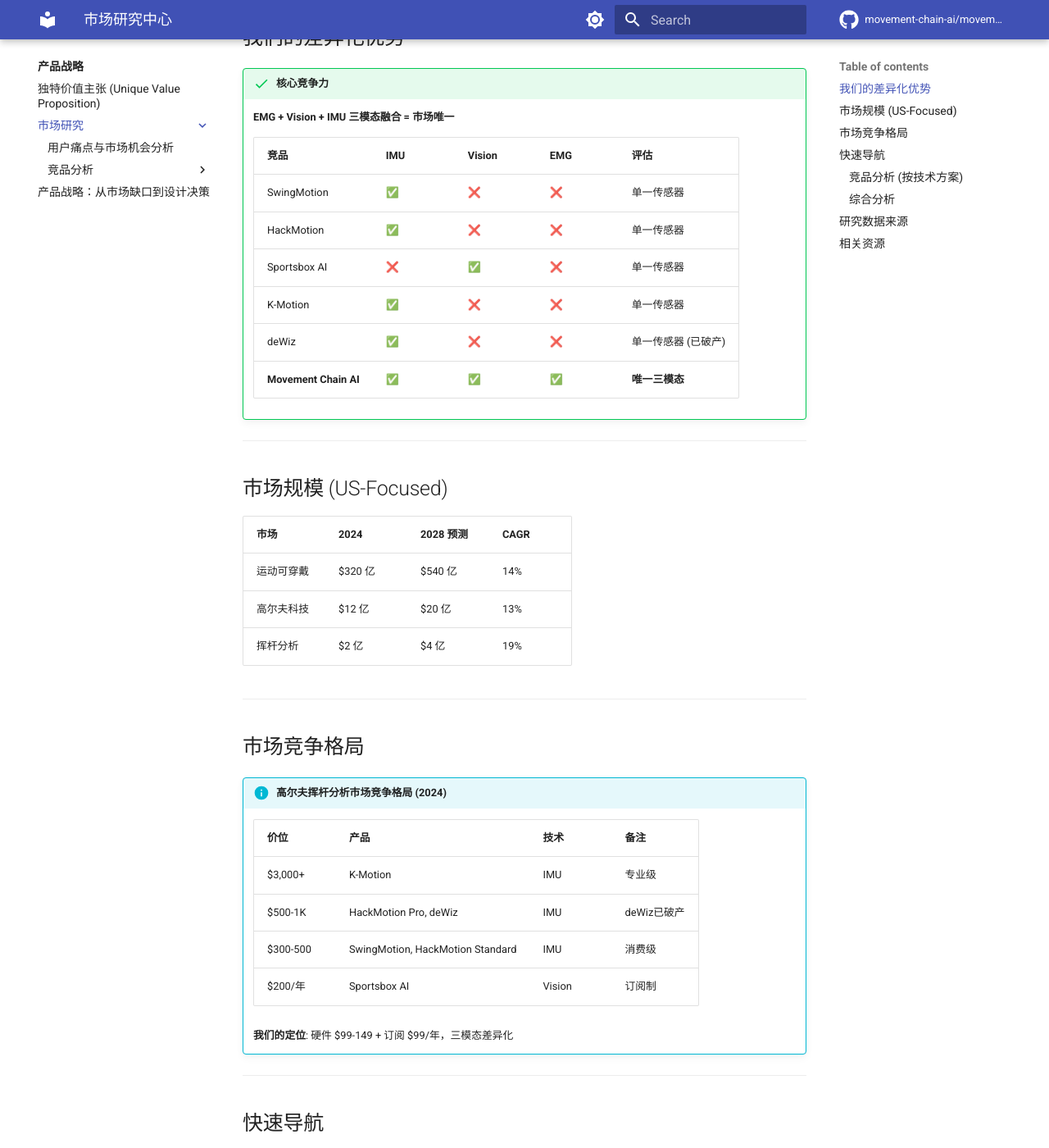
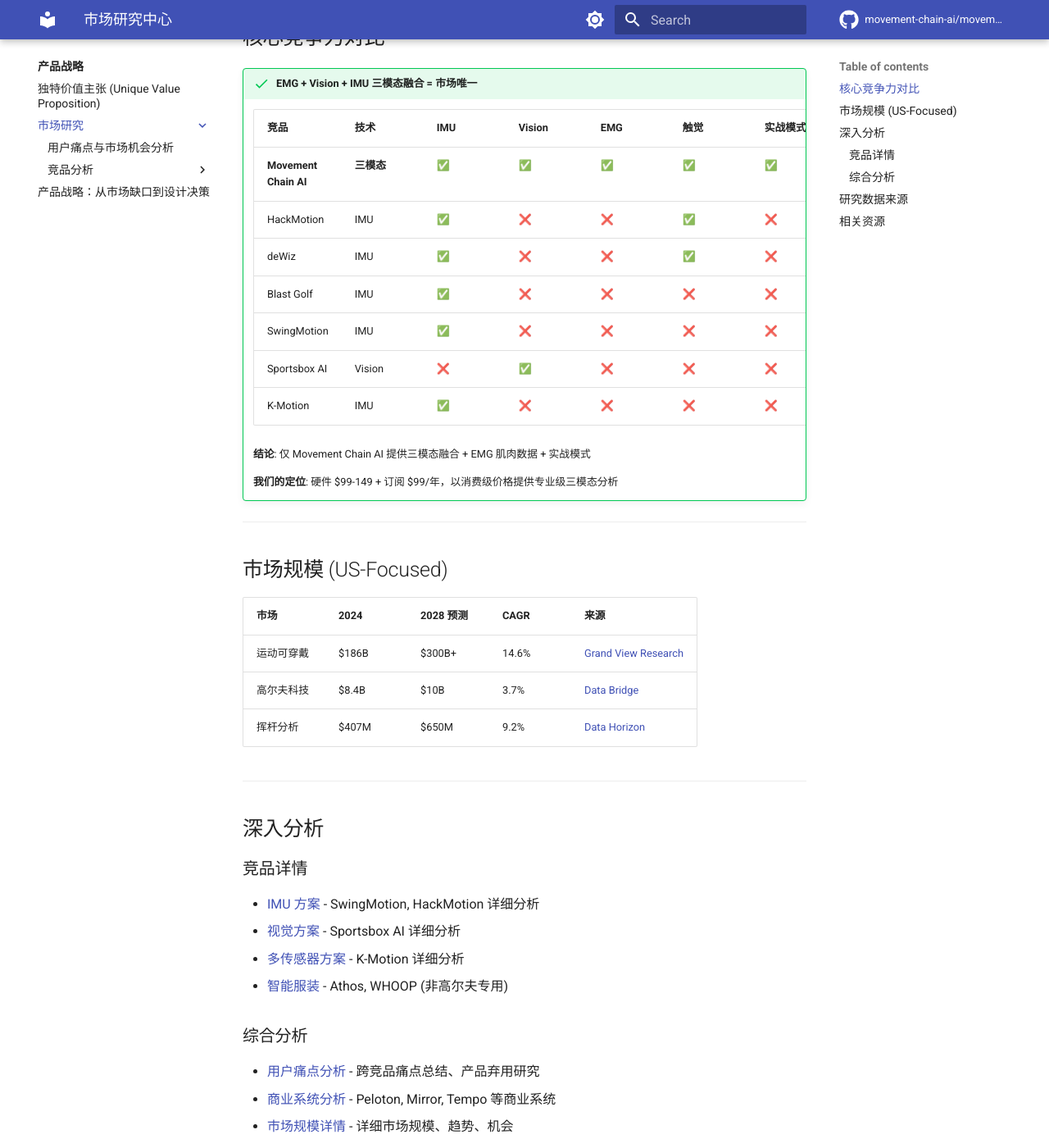
Before and after one commit to movement-chain-ai/movement-chain-docs, an MkDocs documentation site: the page built from docs/zh/product/market-landscape/index.md, in a window 1280 px wide and 1400 px high, scrolled down 291 px. Shown: the whole window at 82% size. Built offline with MkDocs 1.6.1 and Material for MkDocs 9.7.7, drawn with Linux system fonts in a browser that asks for light colours; comment, search, counter and statistics services are not loaded; the version menu is left out; some of the changed text lies outside the part shown.

Commit message:
refactor(product): consolidate competitor tables and add market sources
- Merge 3 overlapping competitor tables into single source of truth
  in market-landscape/index.md (10-column with market share data)
- Add authoritative sources for market size (Grand View, Data Bridge)
- Replace TL;DR in product-strategy.md with decision navigation table
- Simplify unique-value.md to show differentiators only, link to full table
- Remove redundant 快速导航 section

Note: Market research site URLs return 403 to bots but work in browsers

```diff
--- a/docs/zh/product/market-landscape/index.md
+++ b/docs/zh/product/market-landscape/index.md
@@ -4,63 +4,54 @@
 
 ---
 
-## 我们的差异化优势
+## 核心竞争力对比
 
-!!! success "核心竞争力"
-    **EMG + Vision + IMU 三模态融合 = 市场唯一**
+!!! success "EMG + Vision + IMU 三模态融合 = 市场唯一"
 
-    | 竞品 | IMU | Vision | EMG | 评估 |
-    |-----|-----|--------|-----|------|
-    | SwingMotion | ✅ | ❌ | ❌ | 单一传感器 |
-    | HackMotion | ✅ | ❌ | ❌ | 单一传感器 |
-    | Sportsbox AI | ❌ | ✅ | ❌ | 单一传感器 |
-    | K-Motion | ✅ | ❌ | ❌ | 单一传感器 |
-    | deWiz | ✅ | ❌ | ❌ | 单一传感器 (已破产) |
-    | **Movement Chain AI** | ✅ | ✅ | ✅ | **唯一三模态** |
+    | 竞品 | 技术 | IMU | Vision | EMG | 触觉 | 实战模式 | 价格 | IMU市占率 | 状态 |
+    |-----|------|-----|--------|-----|------|---------|------|----------|------|
+    | **Movement Chain AI** | **三模态** | ✅ | ✅ | ✅ | ✅ | ✅ | $99-149 | - | 开发中 |
+    | HackMotion | IMU | ✅ | ❌ | ❌ | ✅ | ❌ | $345-995 | 45% | 市场领导者 |
+    | deWiz | IMU | ✅ | ❌ | ❌ | ✅ | ❌ | $500+ | 30% | ⚠️ 已破产 |
+    | Blast Golf | IMU | ✅ | ❌ | ❌ | ❌ | ❌ | $150 | 18% | 短杆专用 |
+    | SwingMotion | IMU | ✅ | ❌ | ❌ | ❌ | ❌ | $358 | 7% | 消费级 |
+    | Sportsbox AI | Vision | ❌ | ✅ | ❌ | ❌ | ❌ | $200/年 | - | 纯软件 |
+    | K-Motion | IMU | ✅ | ❌ | ❌ | ❌ | ❌ | $3,000+ | <1% | 专业级 |
+
+    **结论**: 仅 Movement Chain AI 提供三模态融合 + EMG 肌肉数据 + 实战模式
+
+    **我们的定位**: 硬件 $99-149 + 订阅 $99/年，以消费级价格提供专业级三模态分析
 
 ---
 
 ## 市场规模 (US-Focused)
 
-| 市场 | 2024 | 2028 预测 | CAGR |
-|------|------|----------|------|
-| 运动可穿戴 | $320 亿 | $540 亿 | 14% |
-| 高尔夫科技 | $12 亿 | $20 亿 | 13% |
-| 挥杆分析 | $2 亿 | $4 亿 | 19% |
+| 市场 | 2024 | 2028 预测 | CAGR | 来源 |
+|------|------|----------|------|------|
+| 运动可穿戴 | $186B | $300B+ | 14.6% | [Grand View Research][gvr-wearables] |
+| 高尔夫科技 | $8.4B | $10B | 3.7% | [Data Bridge][db-golf] |
+| 挥杆分析 | $407M | $650M | 9.2% | [Data Horizon][dh-swing] |
+
+[gvr-wearables]: https://www.grandviewresearch.com/industry-analysis/wearable-technology-market
+[db-golf]: https://www.databridgemarketresearch.com/reports/global-golf-equipment-market
+[dh-swing]: https://datahorizzonresearch.com/golf-swing-analyzer-market-2548
 
 ---
 
-## 市场竞争格局
+## 深入分析
 
-!!! info "高尔夫挥杆分析市场竞争格局 (2024)"
+### 竞品详情
 
-    | 价位 | 产品 | 技术 | 备注 |
-    |------|------|------|------|
-    | $3,000+ | K-Motion | IMU | 专业级 |
-    | $500-1K | HackMotion Pro, deWiz | IMU | deWiz已破产 |
-    | $300-500 | SwingMotion, HackMotion Standard | IMU | 消费级 |
-    | $200/年 | Sportsbox AI | Vision | 订阅制 |
-
-    **我们的定位**: 硬件 $99-149 + 订阅 $99/年，三模态差异化
-
----
-
-## 快速导航
-
-### 竞品分析 (按技术方案)
-
-| 技术方案 | 代表产品 | 价格范围 | 详情 |
-|---------|---------|---------|------|
-| [IMU 方案](competitors/imu-based.md) | SwingMotion, HackMotion | $300-500 | 便携、实时 |
-| [视觉方案](competitors/vision-based.md) | Sportsbox AI | $200/年 | 无需硬件 |
-| [多传感器方案](competitors/multi-sensor.md) | K-Motion | $3,000+ | 专业级 |
-| [智能服装](competitors/smart-clothing.md) | Athos, WHOOP | $300-500 | 非高尔夫专用 |
+- [IMU 方案](competitors/imu-based.md) - SwingMotion, HackMotion 详细分析
+- [视觉方案](competitors/vision-based.md) - Sportsbox AI 详细分析
+- [多传感器方案](competitors/multi-sensor.md) - K-Motion 详细分析
+- [智能服装](competitors/smart-clothing.md) - Athos, WHOOP (非高尔夫专用)
 
 ### 综合分析
 
 - [用户痛点分析](pain-points.md) - 跨竞品痛点总结、产品弃用研究
 - [商业系统分析](competitors/commercial-systems.md) - Peloton, Mirror, Tempo 等商业系统
-- [市场规模](competitors/market-size.md) - 市场规模、趋势、机会
+- [市场规模详情](competitors/market-size.md) - 详细市场规模、趋势、机会
 
 ---
 
```
Also changed, not shown: docs/zh/product/product-strategy.md (+9 -16 lines), docs/zh/product/unique-value.md (+9 -9 lines).
